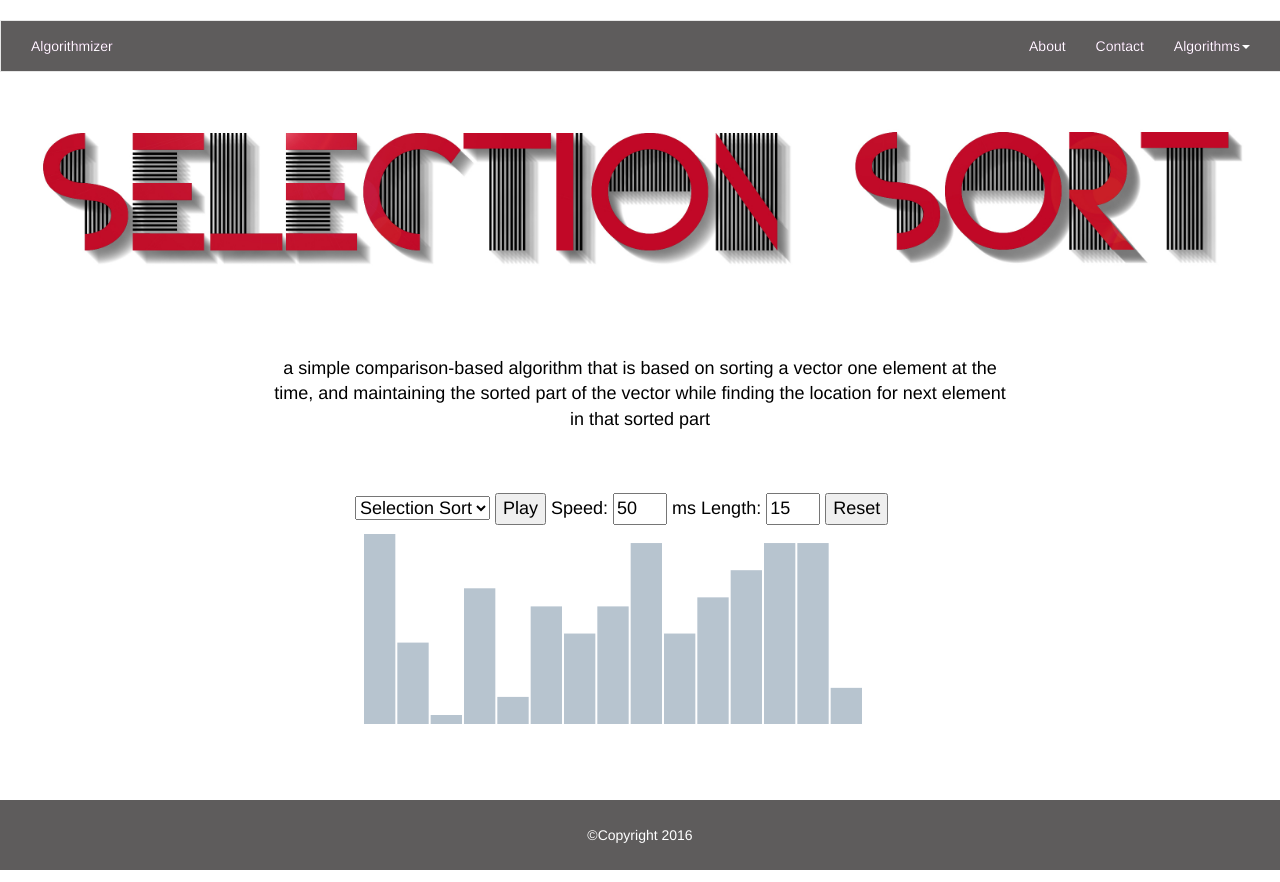
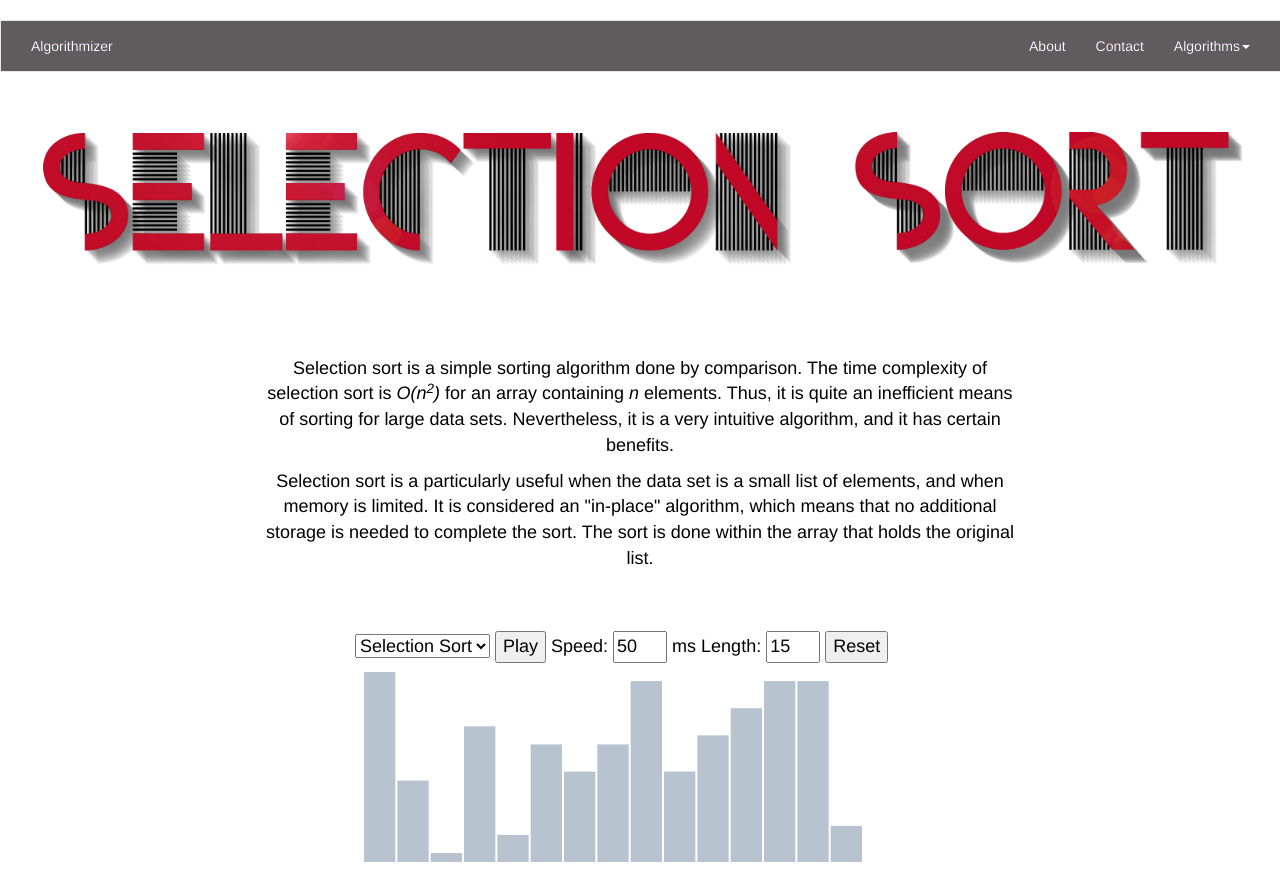
Before and after one commit to RobertFr0st/algorithmizer, a plain HTML site: page Sorting/Selection.html in a window 1280 px wide. Shown: the top 882 px of the page. Drawn offline with Linux system fonts and the light colour scheme.

Commit message:
added stephen's 2 paragraph intro to selection

```diff
--- a/Sorting/Selection.html
+++ b/Sorting/Selection.html
@@ -53,7 +53,13 @@
 
 <img src="../images/selection sort banner.jpg" class="img-thumbnail img-responsive image-fill" alt="Placeholder image">
 
-<article id="main"><p class="intro"> a simple comparison-based algorithm that is based on sorting a vector one element at the time, and maintaining the sorted part of the vector while finding the location for next element in that sorted part </p></article>
+<article id="main">
+  <p class="intro">
+Selection sort is a simple sorting algorithm done by comparison. The time complexity of selection sort is <i>O(n<sup>2</sup>)</i> for an array containing <i>n</i> elements. Thus, it is quite an inefficient means of sorting for large data sets. Nevertheless, it is a very intuitive algorithm, and it has certain benefits.</p>
+
+<p class="intro">Selection sort is a particularly useful when the data set is a small list of elements, and when memory is limited. It is considered an "in-place" algorithm, which means that no additional storage is needed to complete the sort. The sort is done within the array that holds the original list.
+  </p>
+</article>
 
 
   <div class ="container algorithm" >
```
